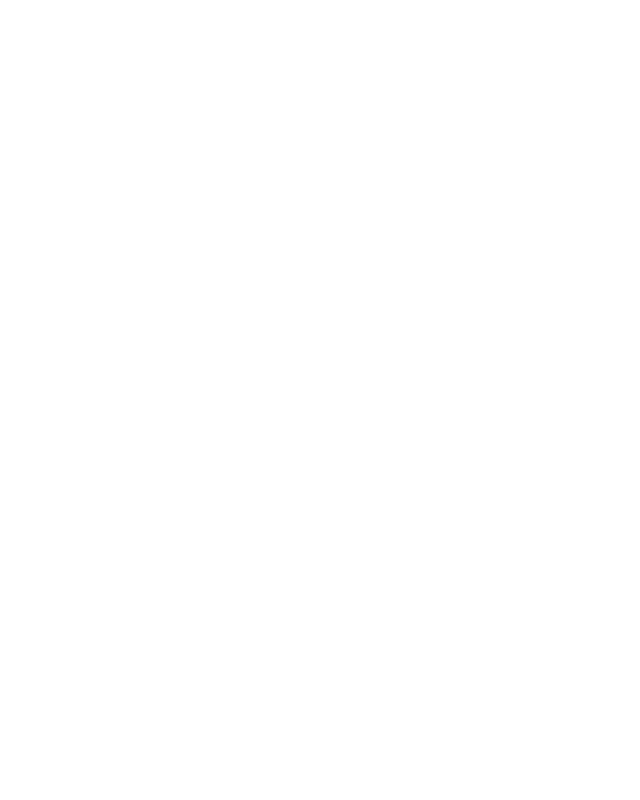
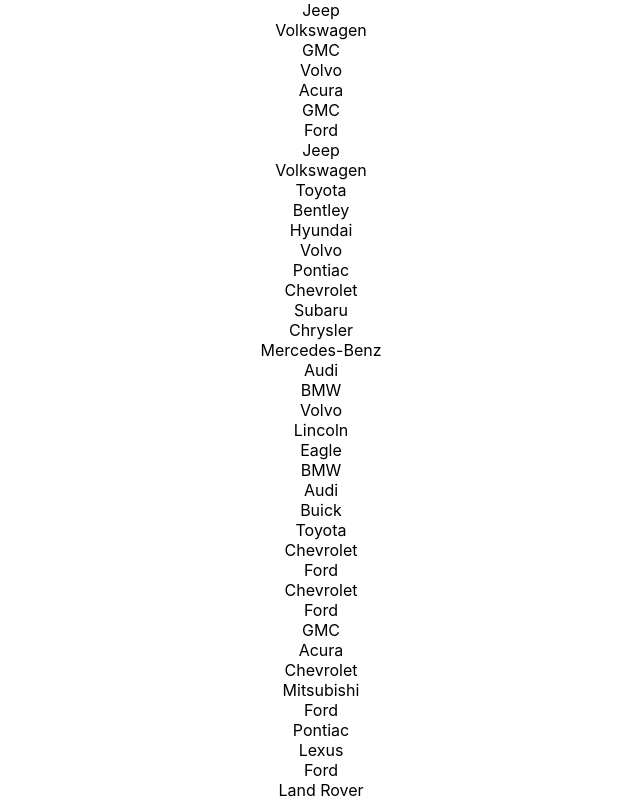
Before and after one commit to HaneenAmro/cars, a React (Create React App) app in the folder cars/: page / in a window 1280 px wide. Shown: the top 800 px of the page, without its empty margins (319-959 px from the left). Built offline with nearby package versions, Linux system fonts and the light colour scheme.

Commit message:
Refactored App.js to be statfull function and rendered list of the cars make

```diff
--- a/cars/src/App.js
+++ b/cars/src/App.js
@@ -1,11 +1,25 @@
-import logo from './logo.svg';
+import { carData } from './carData';
+import React from 'react';
 import './App.css';
 
-function App() {
+class App extends React.Component  {
+
+  constructor(props) {
+    super(props);
+    this.state = {
+      carData : carData,
+    }
+  }
+
+  render() {
   return (
     <div className="App">
+      {this.state.carData.map((item) => (
+        <div>{item.make}</div>
+      ))}
     </div>
   );
+  }
 }
 
 export default App;
```
